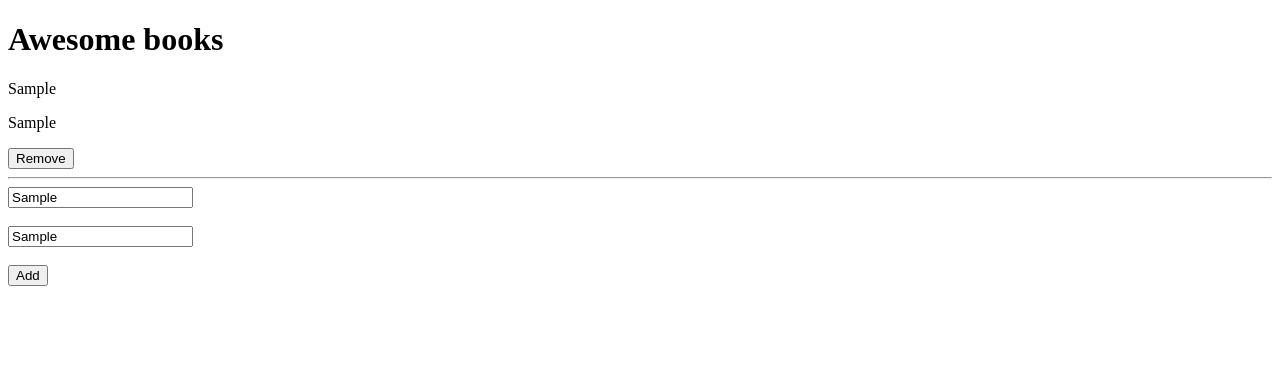
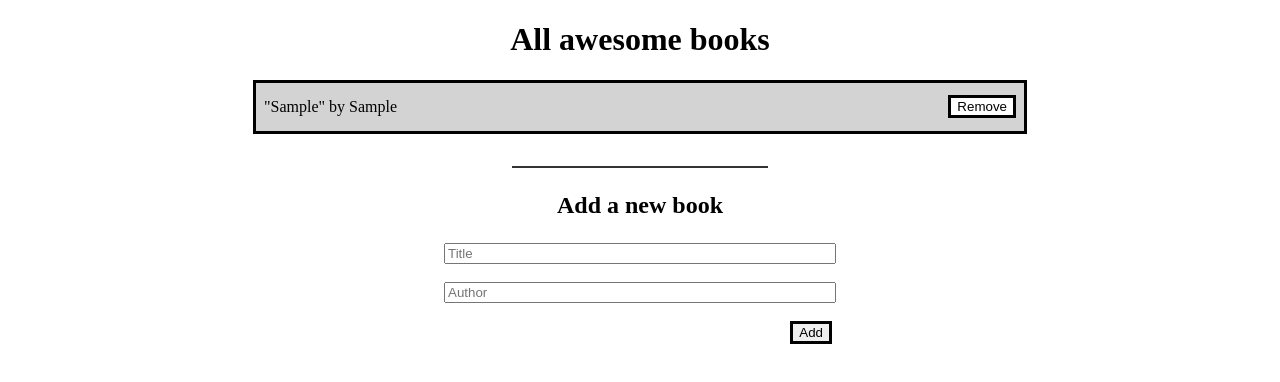
Before and after one commit to PeteUgwu/Awesome-books, a website: page index.html in a window 1280 px wide. Both pictures are taken after typing "Sample", "Sample" into the empty fields and a click on the button "Add". Drawn offline with Linux system fonts and the light colour scheme.

Commit message:
added class.js, and updated html and css files

```diff
--- /dev/null
+++ b/class.js
@@ -0,0 +1,63 @@
+/* eslint-disable  max-classes-per-file */
+class Book {
+  constructor(title, author) {
+    this.title = title;
+    this.author = author;
+  }
+}
+
+const book = document.querySelector('.books');
+
+class Display {
+  static getBooks() {
+    let books;
+    if (localStorage.getItem('books') == null) {
+      books = [];
+    } else {
+      books = JSON.parse(localStorage.getItem('books'));
+    }
+    return books;
+  }
+
+  static displayBooks() {
+    const books = Display.getBooks();
+    let display = '';
+    books.forEach((book, i) => {
+      display += `
+          <div class="booksAdded">
+          <p>"${book.title}" by ${book.author}</p>
+          <button class="removeBtn" onclick="Display.removeBook(${i})">Remove</button>
+          </div>`;
+    });
+    book.innerHTML = display;
+  }
+
+  static addBook() {
+    const titleInput = document.querySelector('#fname').value;
+    const authorInput = document.querySelector('#lname').value;
+    if (titleInput !== '' && authorInput !== '') {
+      const newBook = new Book(titleInput, authorInput);
+      const books = Display.getBooks();
+      books.push(newBook);
+      localStorage.setItem('books', JSON.stringify(books));
+      this.displayBooks();
+    }
+  }
+
+  static removeBook(id) {
+    const books = Display.getBooks();
+    const bookIndex = books.findIndex((item, i) => i === id);
+    books.splice(bookIndex, 1);
+    localStorage.setItem('books', JSON.stringify(books));
+    this.displayBooks();
+  }
+}
+window.addEventListener('DOMContentLoaded', () => {
+  Display.displayBooks();
+});
+const form = document.querySelector('.form');
+form.addEventListener('submit', (evt) => {
+  evt.preventDefault();
+  Display.addBook();
+  form.reset();
+});
--- a/index.html
+++ b/index.html
@@ -8,9 +8,11 @@
     <link rel="stylesheet" href="style.css" />
   </head>
   <body>
-    <h1>Awesome books</h1>
+    <div class="wrap">
+      <h1>All awesome books</h1>
       <div class="books"></div>
-
+      <hr class="hr" />
+      <p class="add">Add a new book</p>
       <form class="form">
         <input
           type="text"
@@ -26,8 +28,9 @@
           placeholder="Author"
           required
         /><br /><br />
-      <button type="submit">Add</button>
+        <div class="button-form"><button type="submit">Add</button></div>
       </form>
-    <script src="script.js"></script>
+      <script src="class.js"></script>
+    </div>
   </body>
 </html>
--- a/script.js
+++ b/script.js
@@ -13,10 +13,11 @@ const displayBooks = () => {
   let display = '';
   books.forEach((book, i) => {
     display += `
-        <div>
+        <div class="booksAdded">
+
         <p>${book.title}</p>
         <p>${book.author}</p>
-        <button onclick="removeBook(${i})">Remove</button>
+        <button class="removeBtn" onclick="removeBook(${i})">Remove</button>
         <hr />
         </div>`;
   });
--- a/style.css
+++ b/style.css
@@ -1,4 +1,74 @@
 body {
   font-size: 16px;
   font-weight: 400;
+  margin: 0;
+  padding: 0;
 }
+
+.wrap {
+  text-align: center;
+  width: 100%;
+}
+
+.hr {
+  width: 20%;
+  margin-top: 2rem;
+  border: none;
+  height: 2px;
+  color: #333;
+  background-color: #333;
+}
+
+.add {
+  font-size: 1.5rem;
+  font-weight: bold;
+}
+
+.booksAdded {
+  display: flex;
+  justify-content: space-between;
+  align-items: center;
+  padding: 0 0.5rem 0 0.5rem;
+}
+
+.booksAdded:nth-of-type(odd) {
+  background-color: #d3d3d3;
+  height: 3rem;
+}
+
+.booksAdded:nth-of-type(even) {
+  background-color: #fff;
+  height: 3rem;
+}
+
+.button-form {
+  display: flex;
+  justify-content: flex-end;
+  width: 50%;
+  margin: 0 auto;
+}
+
+.books {
+  width: 60%;
+  text-align: center;
+  border: 3px solid;
+  margin: 0 auto;
+}
+
+button {
+  align-content: flex-end;
+  border: 3px solid;
+}
+
+.removeBtn {
+  background-color: #fff;
+}
+
+.form {
+  width: 60%;
+  margin: 0 auto;
+}
+
+.form input {
+  width: 50%;
+}
```
Also changed, not shown: 1 other file. Lines whose indentation alone changed are shown as unchanged.
